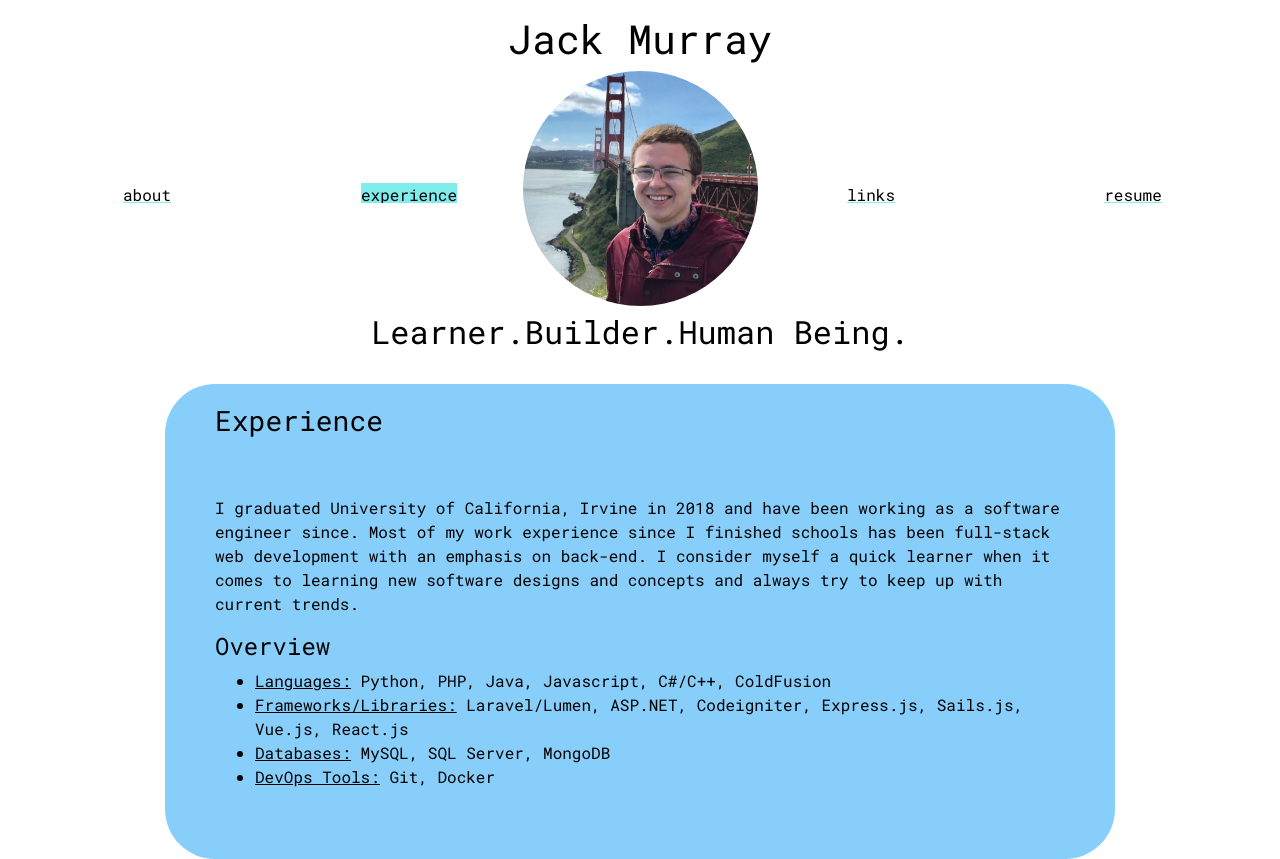
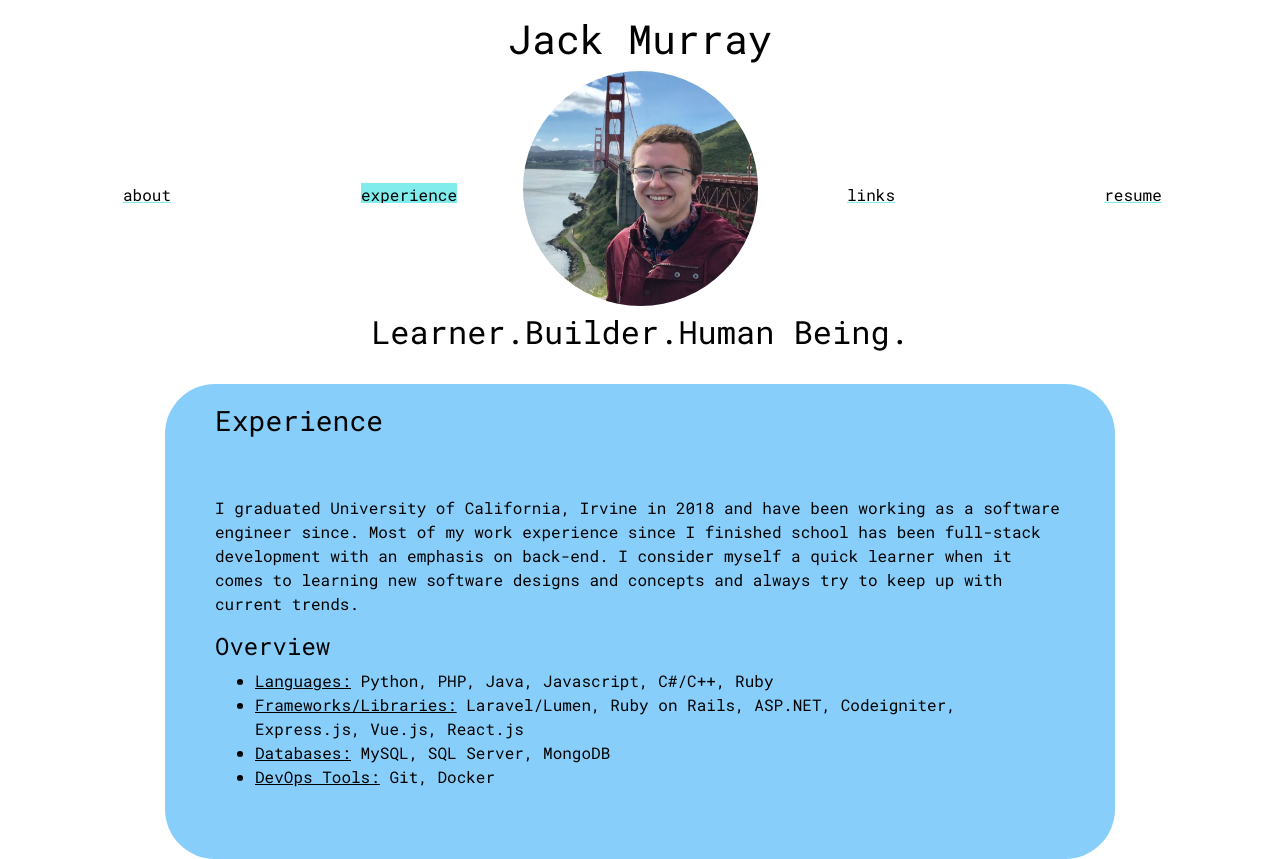
Before and after one commit to jackmurray45/personal-site-v2, a React (Create React App) app: page /experience in a window 1280 px wide. Built offline with nearby package versions, Linux system fonts and the light colour scheme; a web font is replaced by a local one.

Commit message:
text change

```diff
--- a/src/pages/Experience.js
+++ b/src/pages/Experience.js
@@ -15,12 +15,12 @@ function Experience() {
       <h3 className = 'content-header'>Experience</h3>
       <div className = 'filler'>
           <p>I graduated University of California, Irvine in 2018 and have been working as a software engineer since.
-            Most of my work experience since I finished schools has been full-stack web development with an emphasis on back-end. I consider myself
+            Most of my work experience since I finished school has been full-stack development with an emphasis on back-end. I consider myself
             a quick learner when it comes to learning new software designs and concepts and always try to keep up with current trends.</p>
           <h4>Overview</h4>
           <ul>
-            <li><u>Languages:</u> Python, PHP, Java, Javascript, C#/C++, ColdFusion</li>
-            <li><u>Frameworks/Libraries:</u> Laravel/Lumen, ASP.NET, Codeigniter, Express.js, Sails.js, Vue.js, React.js </li>
+            <li><u>Languages:</u> Python, PHP, Java, Javascript, C#/C++, Ruby</li>
+            <li><u>Frameworks/Libraries:</u> Laravel/Lumen, Ruby on Rails, ASP.NET, Codeigniter, Express.js, Vue.js, React.js </li>
             <li><u>Databases:</u> MySQL, SQL Server, MongoDB</li>
             <li><u>DevOps Tools:</u> Git, Docker</li>
           </ul>
```
